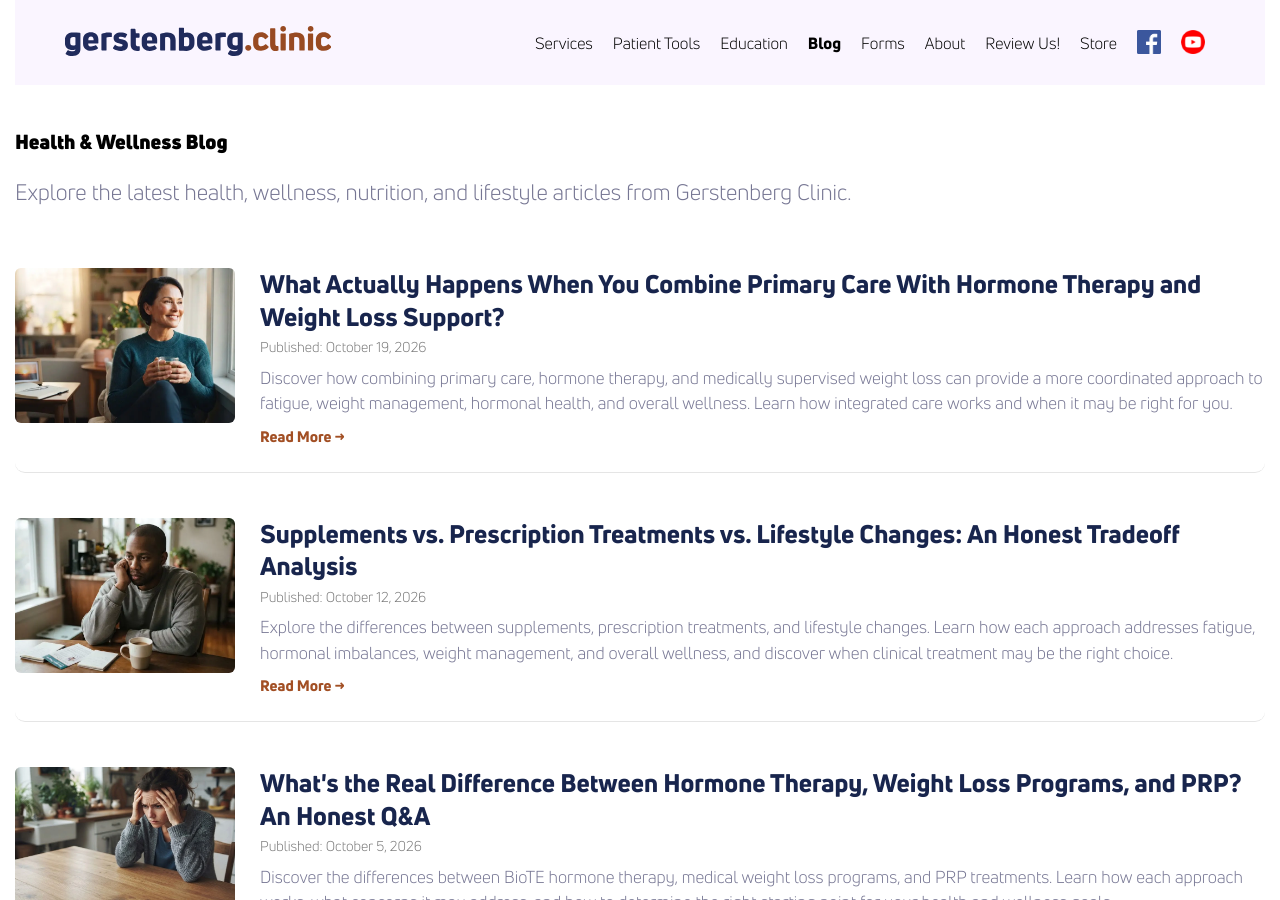
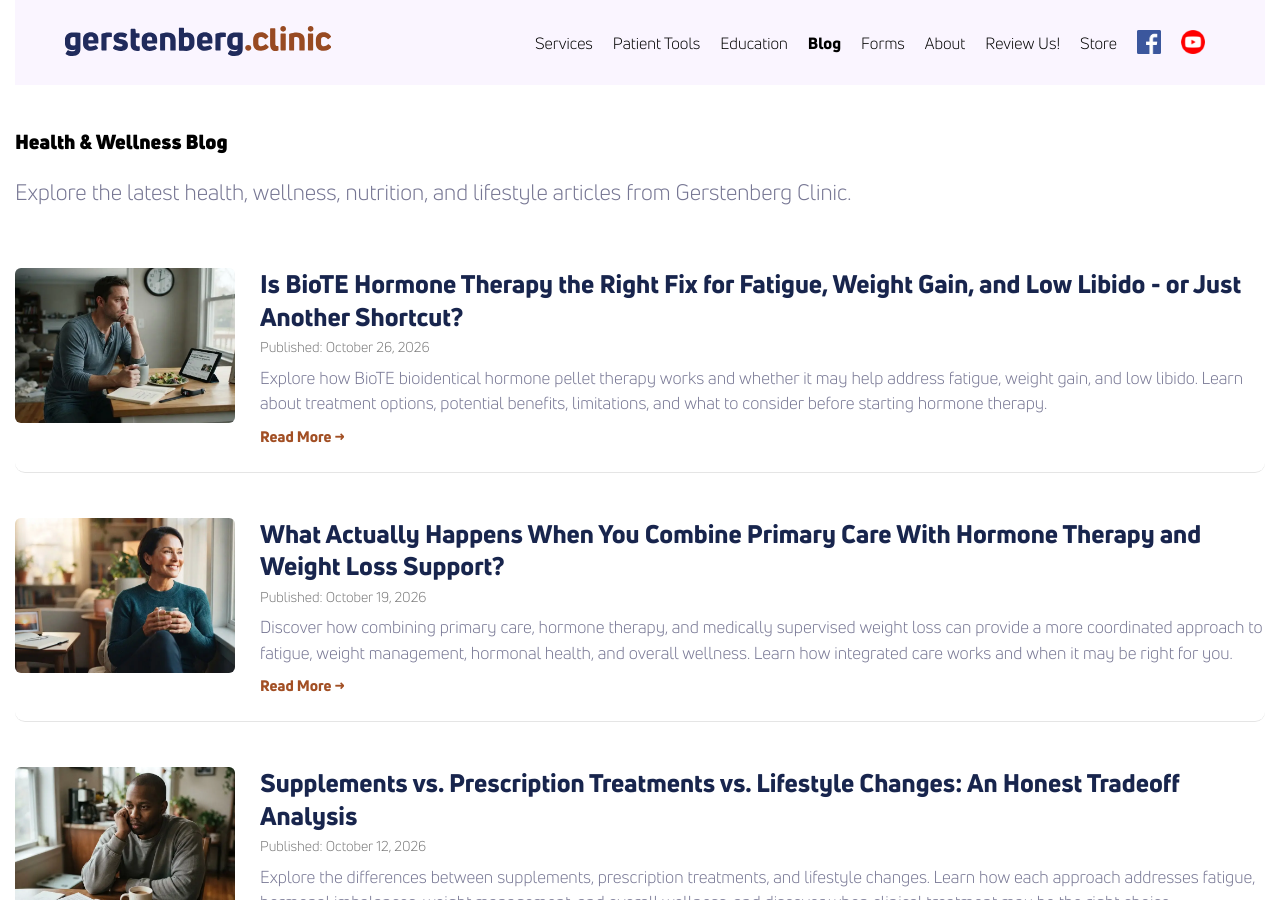
Before and after one commit to theneverwoods/gerstenberg.clinic, a Jekyll site: the page built from blog.html, in a window 1280 px wide and 900 px high. Built offline with Jekyll 4.4.1, drawn with Linux system fonts in a browser that asks for light colours; a script that is not in the unit is left out.

Commit message:
Update blog.html

```diff
--- a/blog.html
+++ b/blog.html
@@ -136,6 +136,68 @@ redirect_from:
         </p>
 
         <div class="blog-posts">
+
+<!-- ================================= -->
+<!-- BLOG POST 5 - OCTOBER 26, 2026 -->
+<!-- ================================= -->
+
+<article class="card">
+
+    <!-- Blog Thumbnail -->
+    <a
+        class="blog-image-link"
+        href="{{ site.baseurl }}/blog/is-biote-hormone-therapy-the-right-fix-for-fatigue-weight-gain-and-low-libido-or-just-another-shortcut"
+    >
+        <img
+            src="{{ site.baseurl }}/img/blog/october-blog-4.webp"
+            alt="BioTE hormone therapy for fatigue, weight gain, and low libido"
+            class="blog-thumbnail"
+            loading="lazy"
+            width="220"
+            height="155"
+        >
+    </a>
+
+    <!-- Blog Content -->
+    <div class="blog-content">
+
+        <!-- Blog Title -->
+        <h2>
+            <a href="{{ site.baseurl }}/blog/is-biote-hormone-therapy-the-right-fix-for-fatigue-weight-gain-and-low-libido-or-just-another-shortcut">
+                Is BioTE Hormone Therapy the Right Fix for Fatigue, Weight Gain, and Low Libido - or Just Another Shortcut?
+            </a>
+        </h2>
+
+        <!-- Publication Date -->
+        <p class="blog-date">
+            Published:
+            <time datetime="2026-10-26">
+                October 26, 2026
+            </time>
+        </p>
+
+        <!-- Blog Description -->
+        <p class="blog-description">
+            Explore how BioTE bioidentical hormone pellet therapy
+            works and whether it may help address fatigue,
+            weight gain, and low libido. Learn about treatment
+            options, potential benefits, limitations, and
+            what to consider before starting hormone therapy.
+        </p>
+
+        <!-- Read More -->
+        <a
+            class="blog-read-more"
+            href="{{ site.baseurl }}/blog/is-biote-hormone-therapy-the-right-fix-for-fatigue-weight-gain-and-low-libido-or-just-another-shortcut"
+        >
+            Read More &rarr;
+        </a>
+
+    </div>
+
+</article>
+
+<!-- END BLOG POST 5 -->
 
 <!-- ================================= -->
 <!-- BLOG POST 4 - OCTOBER 19, 2026 -->
```
